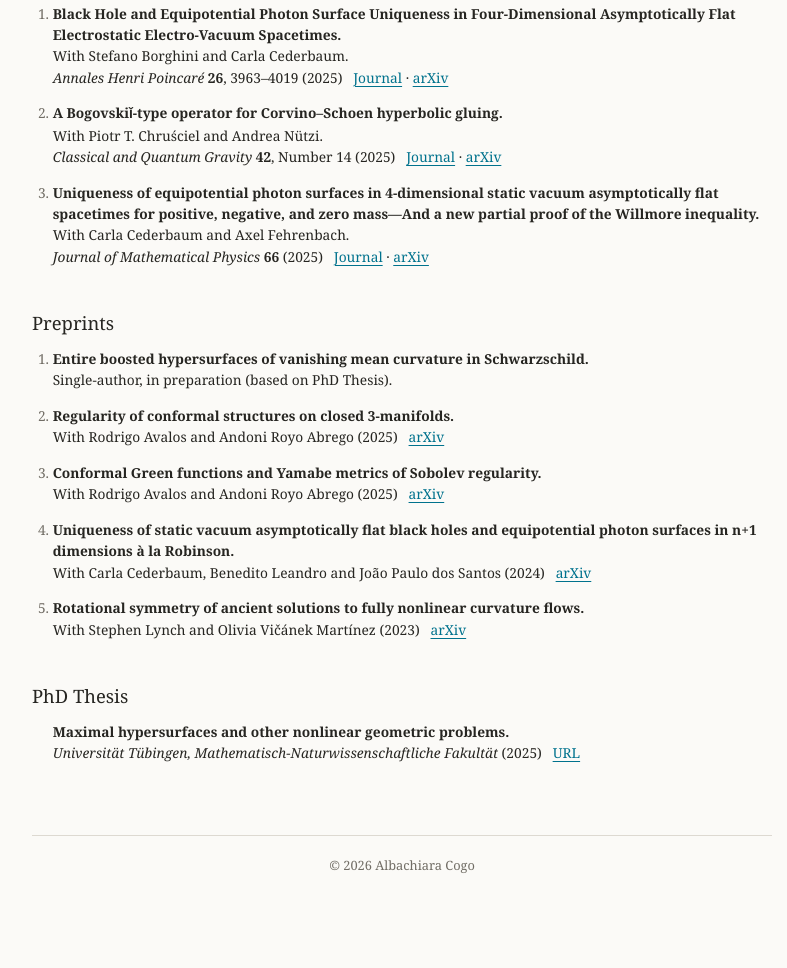
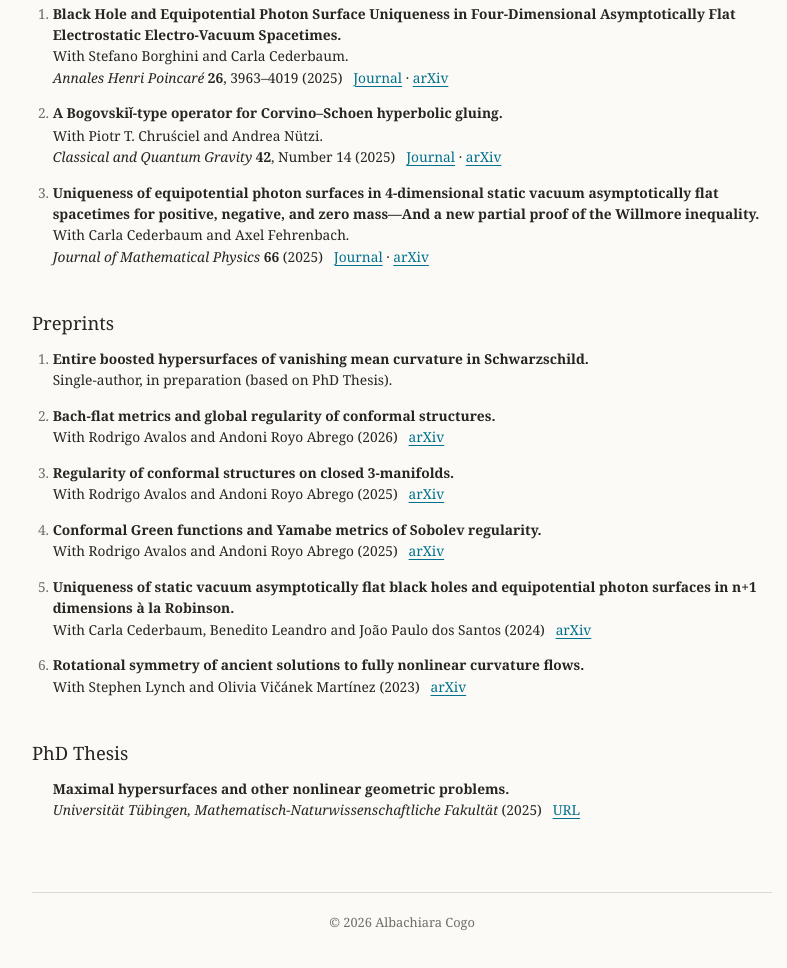
Before and after one commit to albachiarac/albachiarac.github.io, a plain HTML site: page publications-and-preprints.html in a window 1280 px wide. Shown: the part 583-1551 px from the top of the page, without its empty margins (238-1025 px from the left). Before the commit the page ends 1528 px from the top, so only its background shows below. Drawn offline with Linux system fonts and the light colour scheme.

Commit message:
Update publications-and-preprints.html

```diff
--- a/publications-and-preprints.html
+++ b/publications-and-preprints.html
@@ -75,6 +75,11 @@
           Single-author, in preparation (based on PhD Thesis).
         </li>
         <li>
+          <strong>Bach-flat metrics and global regularity of conformal structures.</strong><br>
+          With Rodrigo Avalos and Andoni Royo Abrego (2026)
+          <span class="publication-links"> <a href="https://arxiv.org/abs/2610.35257"> arXiv</a> </span>
+        </li>
+        <li>
           <strong>Regularity of conformal structures on closed 3-manifolds.</strong><br>
           With Rodrigo Avalos and Andoni Royo Abrego (2025)
           <span class="publication-links"> <a href="https://arxiv.org/abs/2511.00178"> arXiv</a> </span>
```
